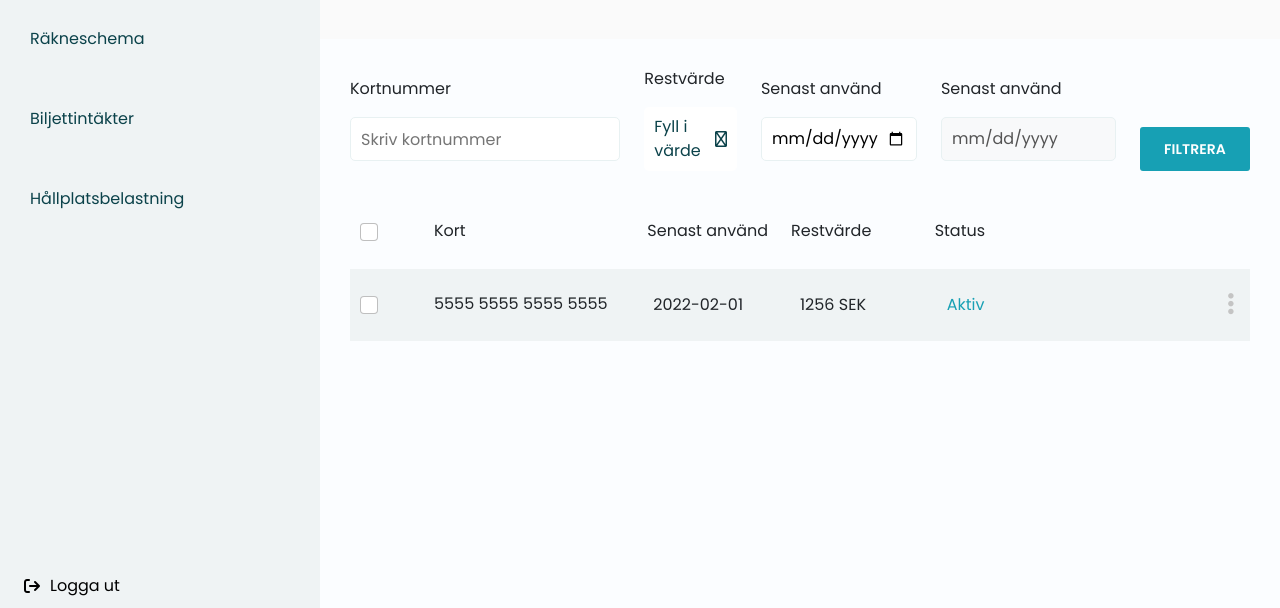
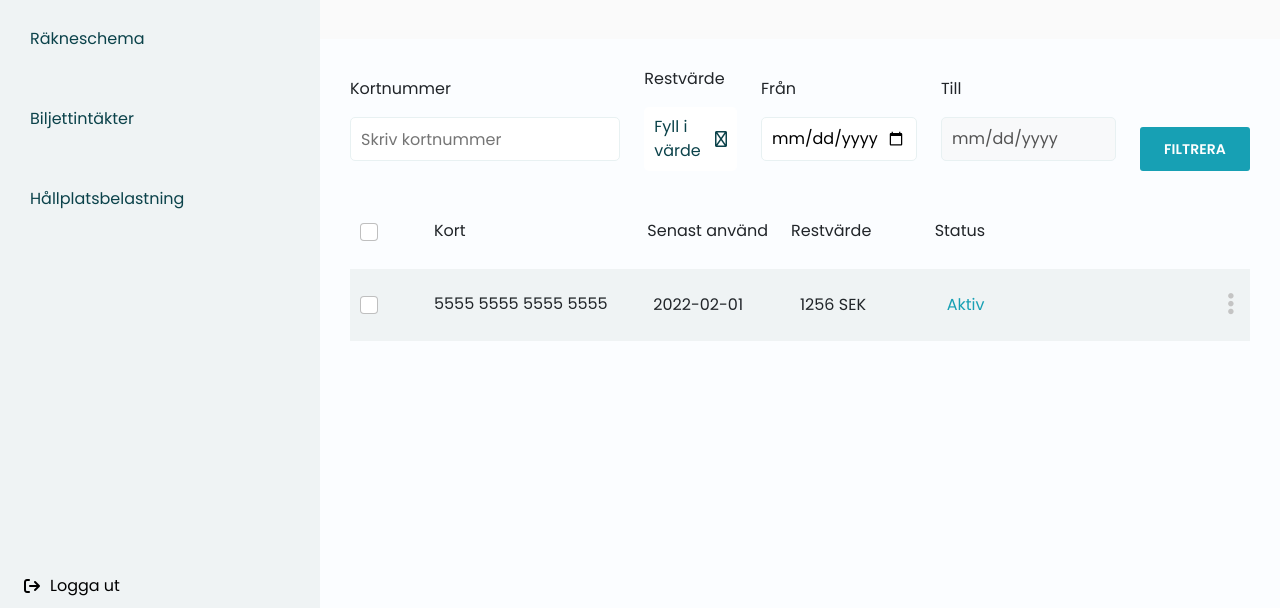
Before and after one commit to armendazemi/Trafikportalen, a website: page kortdata.html in a window 1280 px wide. Shown: the part 192-800 px from the top of the page. Drawn offline with nearby package versions, Linux system fonts and the light colour scheme; some icons are missing.

Commit message:
Changed date title from Senaste andvänd to Från and Till

```diff
--- a/kortdata.html
+++ b/kortdata.html
@@ -77,11 +77,11 @@
 
                     </div>
                     <div class="last-used-from">
-                        <p>Senast använd</p>
+                        <p>Från</p>
                         <input type="date" name="" id="date-from" placeholder="Från" >
                     </div>
                     <div class="last-used-too">
-                        <p>Senast använd</p>
+                        <p>Till</p>
                         <input type="date" name="" id="date-to" placeholder="Till">
                     </div>
                     <button type="button" class="default-button filter-btn">Filtrera</button>
```
Also changed, not shown: räkneschema.html (+1 -1 lines).
